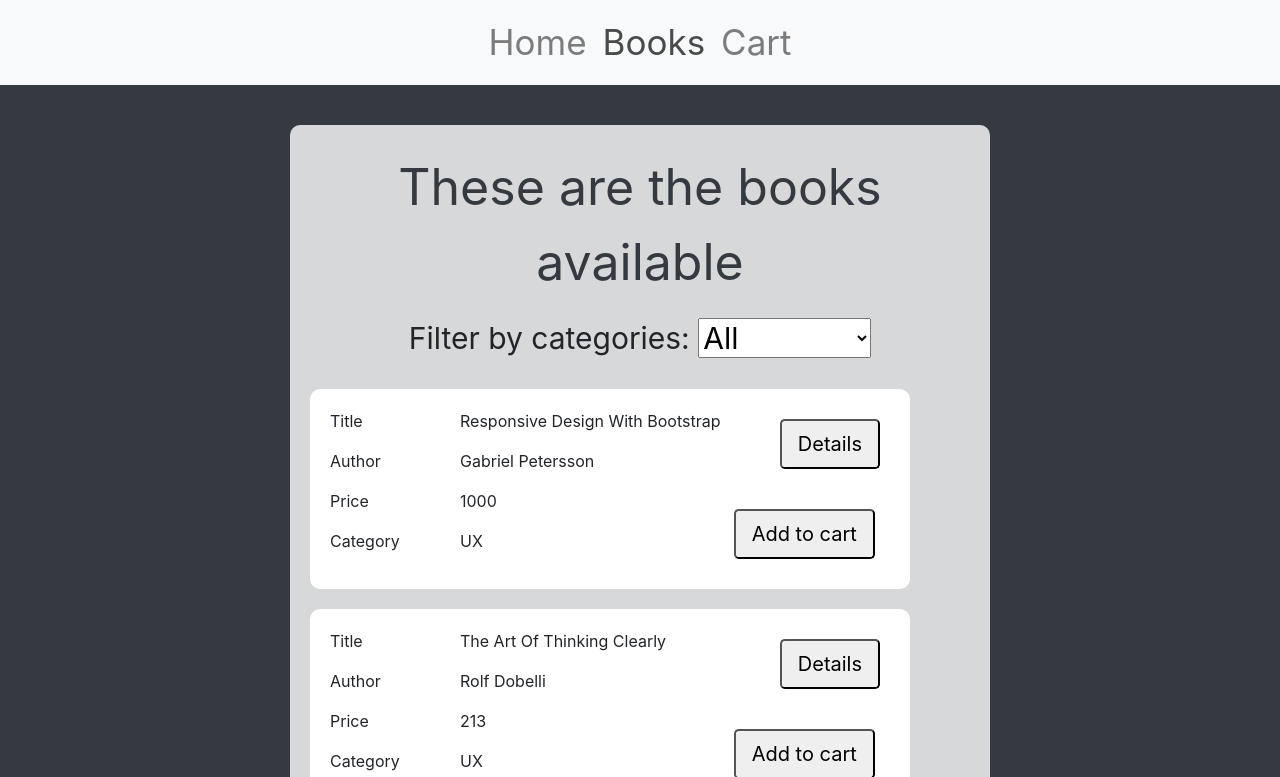
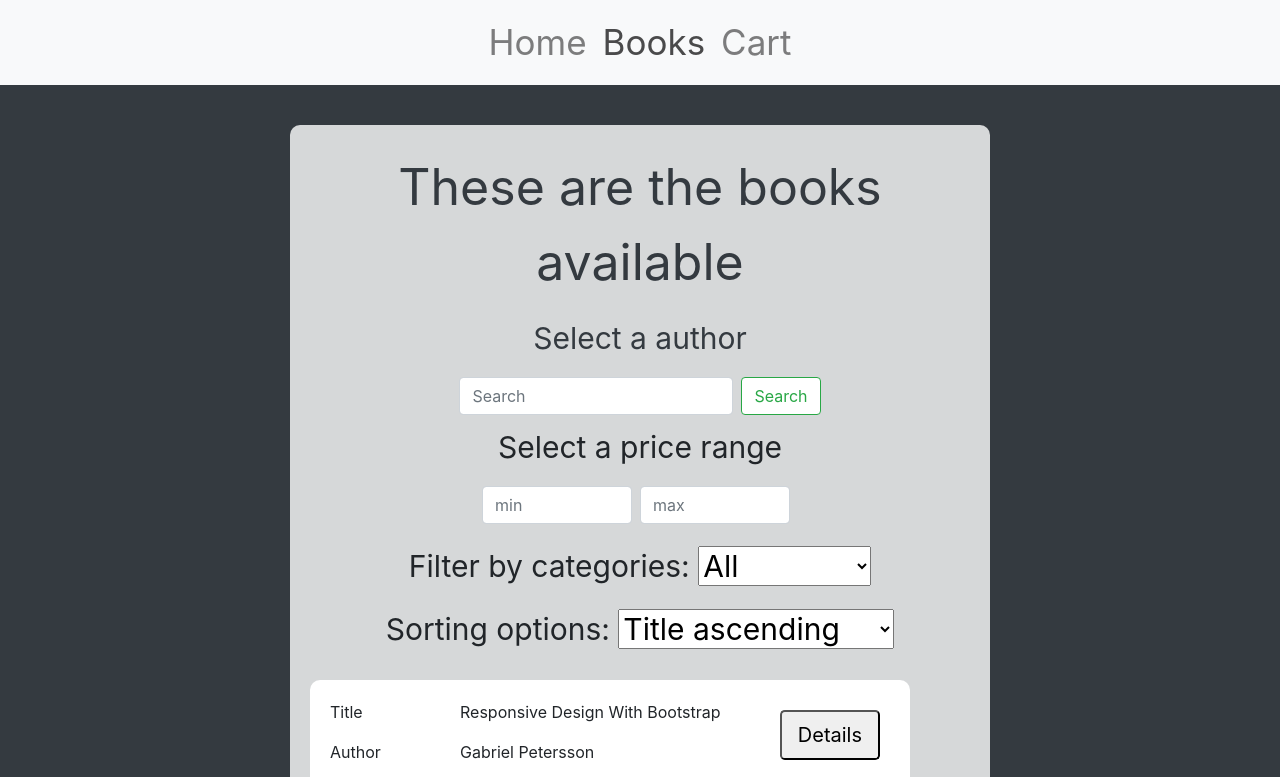
Before and after one commit to Gabzu00/Assignment-1-, a website built with Vite: page index.html in a window 1280 px wide. Both pictures are taken after a click on the link "Books". Shown: the top 777 px of the page. Built offline with nearby package versions, Linux system fonts and the light colour scheme.

Commit message:
added style for filter and sort

```diff
--- a/css/style.css
+++ b/css/style.css
@@ -30,6 +30,49 @@
   align-items: center;
   justify-content: center;
 }
+
+.form-inline {
+  position: relative;
+  font-size: 30px;
+  display: flex;
+  align-items: center;
+  justify-content: center;
+  padding-bottom: 10px;
+}
+
+.priceRange {
+  font-size: 30px;
+  display: flex;
+  align-items: center;
+  justify-content: center;
+}
+
+.fix {
+  position: relative;
+  display: flex;
+  align-items: center;
+  justify-content: center;
+  padding-bottom: 20px;
+}
+
+.form-control {
+  width: 150px;
+  position: relative;
+  display: flex;
+  align-items: center;
+  justify-content: center;
+  display: inline-block;
+}
+
+.sorting {
+  font-size: 30px;
+  display: flex;
+  align-items: center;
+  justify-content: center;
+  padding-top: 10px;
+}
+
+
 
 main {
   margin: 180px auto 40px;
--- a/js/main.js
+++ b/js/main.js
@@ -29,11 +29,37 @@ function homePage() {
   }
 }
 
-function bookPage() {
-  document.querySelector("#bookButton").onclick = function () {
-    const bookElement = document.querySelector(".bookPage");
-    bookElement.innerHTML = /*html*/`
+
+function filterByAuthor() {
+  const bookElement = document.querySelector(".bookPage");
+  bookElement.innerHTML = /*html*/`
       <p class="FirstPageTitle text-center text-dark"> These are the books available</p>
+      <p class="priceRange text-center text-dark"> Select a author</p>
+      <form class="form-inline">
+        <input class="form-control mr-sm-2 bg-white" type="search" placeholder="Search" aria-label="Search">
+        <button class="btn btn-outline-success my-2 my-sm-0 bg-white" type="submit">Search</button>
+      </form>
+    <div class="priceFilter"></div>
+  `;
+}
+
+function filterByPrice() {
+  const bookElement = document.querySelector(".priceFilter");
+  bookElement.innerHTML = /*html*/`
+
+    <p class="priceRange">Select a price range</p>
+    <div class="fix">
+    <input class="form-control mr-sm-2 bg-white " type="search" placeholder="min" aria-label="Search">
+    <input class="form-control mr-sm-2 bg-white" type="search" placeholder="max" aria-label="Search">
+    </div>
+
+    <div class="addFilter"></div>
+  `;
+}
+
+function filterByCategori() {
+  const bookElement = document.querySelector(".addFilter");
+  bookElement.innerHTML = /*html*/`
       <div class="categoriFilter">
       <label><span>Filter by categories:</span>
       <select>
@@ -45,14 +71,42 @@ function bookPage() {
       </select>
     </label>
     </div>
+    <div class="addSorting"></div>
+    `;
+
+}
+
+function sortingOptions() {
+  const bookElement = document.querySelector(".addSorting");
+  bookElement.innerHTML = /*html*/`
+      <div class="sorting">
+      <label><span>Sorting options:</span>
+      <select>
+        <option>Title ascending</option>
+        <option>Title decending</option>
+        <option>Price ascending</option>
+        <option>Price decending</option>
+        <option>Author ascending</option>
+        <option>Author decending</option>
+      </select>
+    </label>
+    </div>
     <div class="displayBook"></div>
 
     `;
+}
+
+function bookPage() {
+  document.querySelector("#bookButton").onclick = function () {
     const homeElement = document.querySelector(".mainPage");
     homeElement.innerHTML = ``;
+    filterByAuthor();
+    filterByPrice();
+    filterByCategori();
+    sortingOptions();
 
     let htmlArray = books.map(({
-      id, title, author, category, price, img
+      title, author, category, price
     }) => /*html*/`
     <div class="book">
       <p><span>Title</span>${title}</p>
@@ -61,10 +115,11 @@ function bookPage() {
       <p><span>Category</span>${category}</p>
       <button class="detaildButton btn-lg">Details</button>
       <button class="cart btn-lg">Add to cart</button>
-
     </div>
     `);
     document.querySelector('.displayBook').innerHTML = htmlArray.join('');
+
+
   }
 
 }
```
